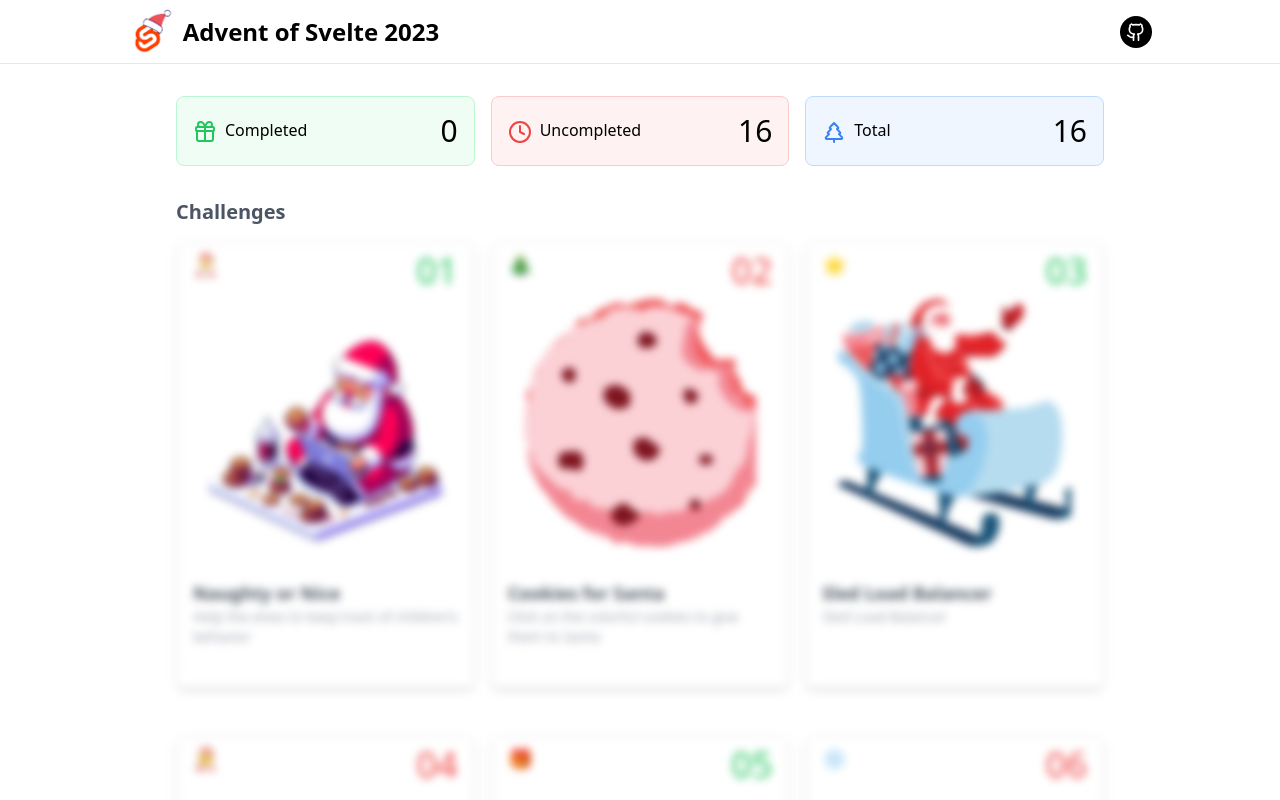
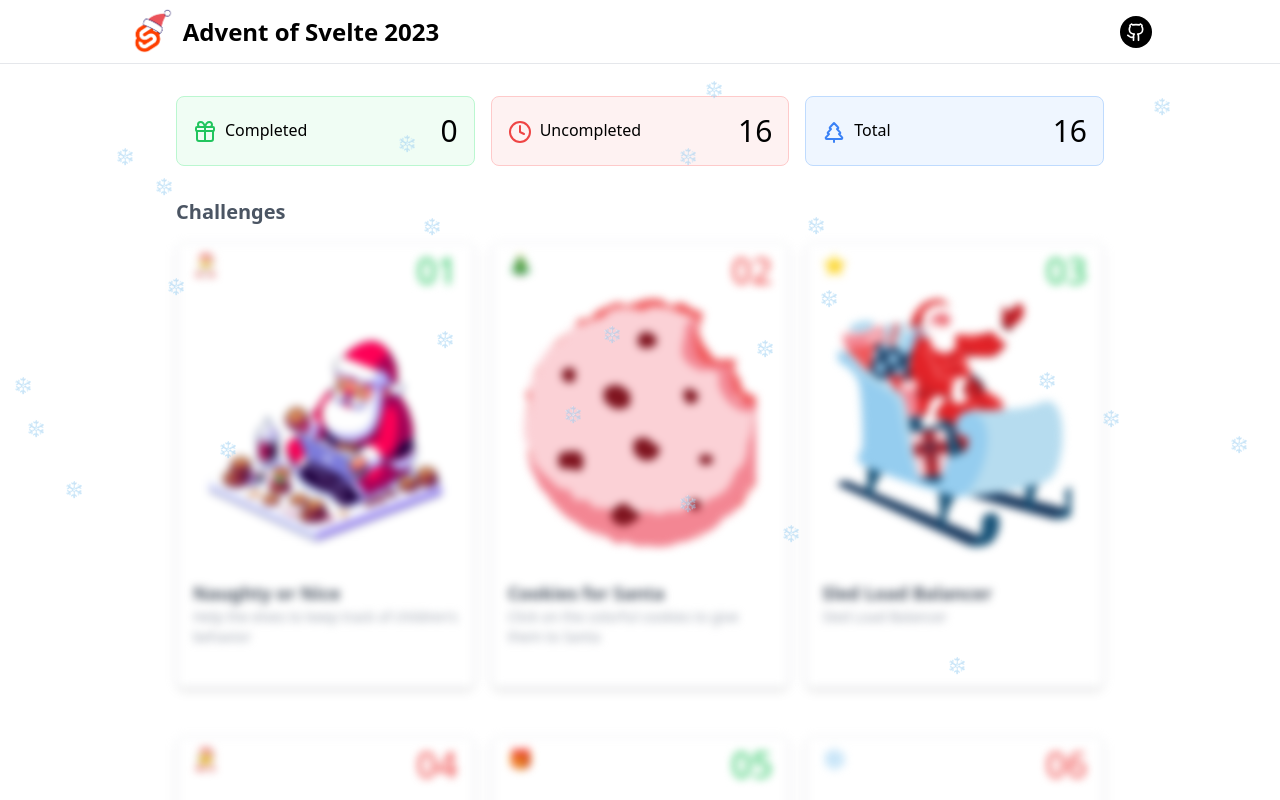
Before and after one commit to ectri/advent-of-svelte-2023, a SvelteKit app: page / in a window 1280 px wide. Shown: the top 800 px of the page. Built offline with nearby package versions, Linux system fonts and the light colour scheme.

Commit message:
add: Add snowflakes

```diff
--- /dev/null
+++ b/src/lib/ui/components/Snowflake.svelte
@@ -0,0 +1,29 @@
+<script lang="ts">
+  export let size: string;
+  export let animationDuration: string;
+  export let style: string;
+</script>
+
+<div
+  class={`snowflake text-${size} opacity-50`}
+  style={`animation-duration: ${animationDuration}; ${style}`}
+>
+  ❄️
+</div>
+
+<style>
+  .snowflake {
+    position: absolute;
+    top: 4rem;
+    color: white;
+    animation-name: fall;
+    animation-iteration-count: infinite;
+    animation-timing-function: linear;
+  }
+
+  @keyframes fall {
+    to {
+      transform: translateY(100vh);
+    }
+  }
+</style>
--- a/src/routes/+layout.svelte
+++ b/src/routes/+layout.svelte
@@ -1,9 +1,50 @@
 <script lang="ts">
   import Header from "$lib/ui/components/Header.svelte";
+  import Snowflake from "$lib/ui/components/Snowflake.svelte";
+  import { onMount } from "svelte";
   import "../app.css";
+
+  // 눈송이를 생성하기 위한 배열
+  let snowflakes: number[] = [];
+
+  // 랜덤한 스타일 값을 생성하는 함수
+  const randomSize = () => `${Math.floor(Math.random() * 3) + 1}x`;
+  const randomDuration = () => `${Math.floor(Math.random() * 5) + 5}s`;
+  const randomPosition = () => `${Math.floor(Math.random() * 100)}%`;
+
+  onMount(() => {
+    let maxSnowflakes = 50;
+    const interval = setInterval(() => {
+      snowflakes = [...snowflakes, snowflakes.length + 1];
+      if (snowflakes.length >= maxSnowflakes) {
+        clearInterval(interval);
+      }
+    }, 200);
+  });
 </script>
 
 <Header />
 <div class="mx-auto max-w-screen-lg px-4 py-4 md:px-12">
   <slot />
 </div>
+<div class="snow-container">
+  {#each snowflakes as _}
+    <Snowflake
+      size={randomSize()}
+      animationDuration={randomDuration()}
+      style={`left: ${randomPosition()};`}
+    />
+  {/each}
+</div>
+
+<style>
+  .snow-container {
+    position: fixed;
+    top: 0;
+    left: 0;
+    width: 100%;
+    height: 100%;
+    z-index: 10; /* 눈송이가 다른 요소들 위에 나타나도록 z-index를 설정 */
+    pointer-events: none; /* 눈송이가 클릭 이벤트를 방해하지 않도록 설정 */
+  }
+</style>
```
